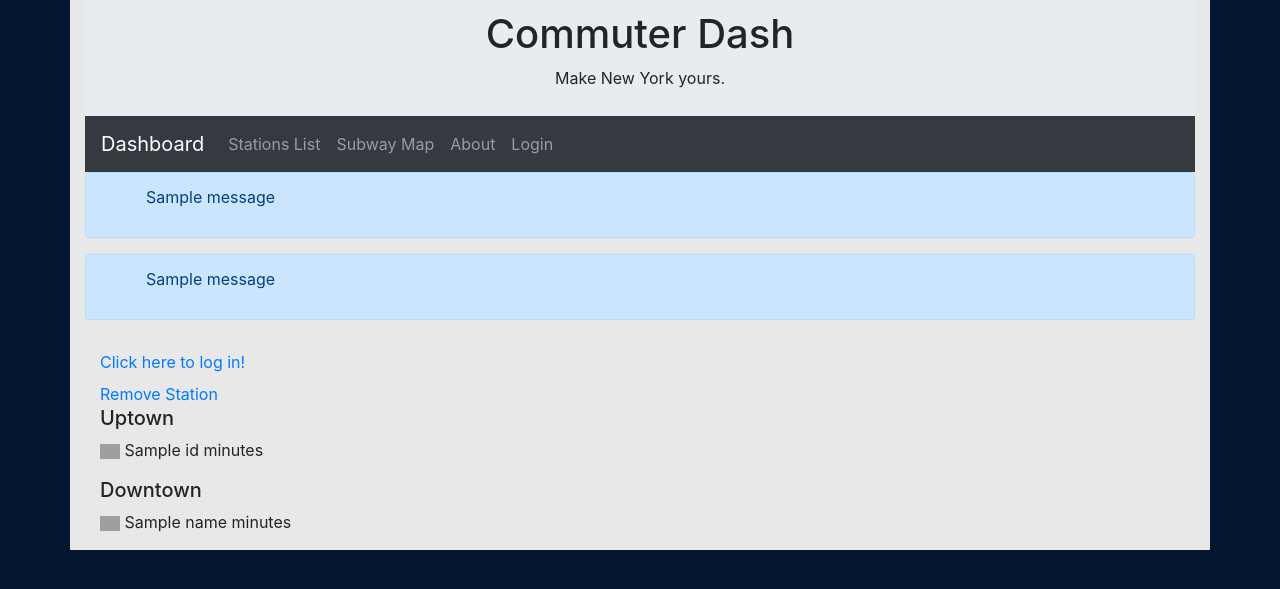
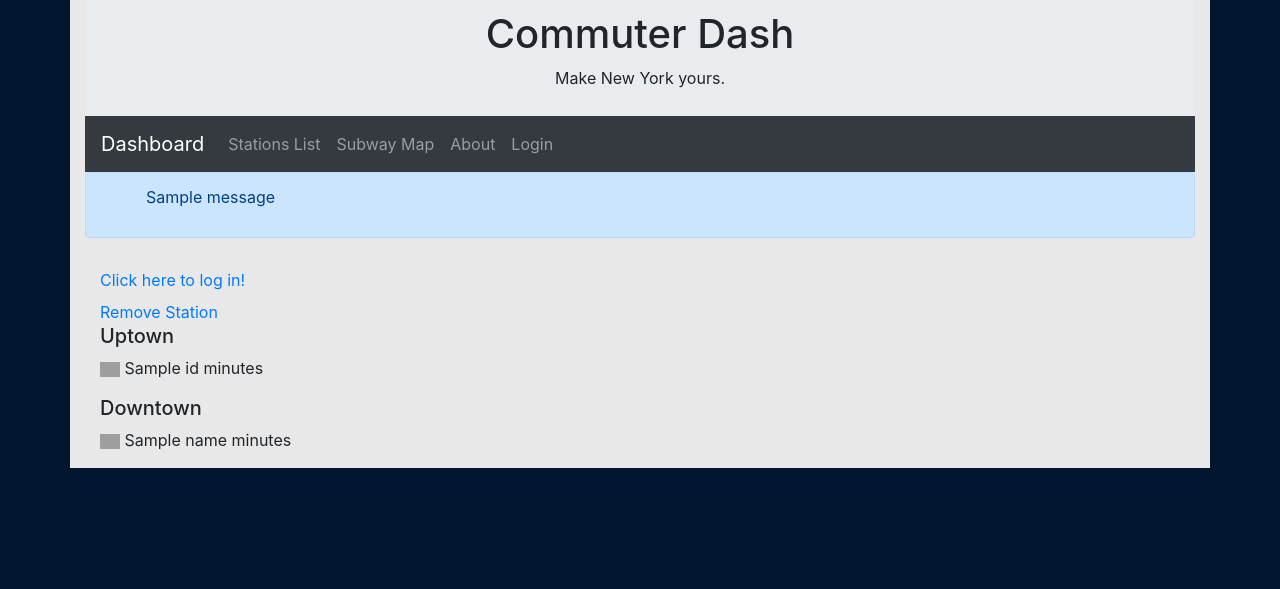
Before and after one commit to williamguiracoche/CommuterDash, a Flask app: template templates/dashboard.html in a window 1280 px wide. Shown: the top 589 px of the page. Run offline with Flask 2, Linux system fonts and the light colour scheme; the template is opened without the code that fills it: most values are stand-ins (such as "Sample title", 1, 10 or a date in 2020); one stand-in notice (Sample message) is shown; parts of the project's set-up code (start-up, migrations or seed data) failed here and were passed over; some libraries are stand-ins or nearby versions; grey boxes are pictures that could not be loaded.

Commit message:
fix: Remove extra header from the dashboard.html file

```diff
--- a/templates/dashboard.html
+++ b/templates/dashboard.html
@@ -1,18 +1,6 @@
 {% extends "main.html" %}
 {% block content %}
 {% include "header.html" %}
-
-{% with messages = get_flashed_messages() %}
-{% if messages %}
-    <div class = "flash alert alert-primary" role="alert">
-        <ul>
-        {% for message in messages %}
-            {{ message }}<br>
-        {% endfor %}
-        </ul>
-    </div>
-{% endif %}
-{% endwith %}
 
 <div class="container" style="margin-top:30px">
   <div class="row">
```
